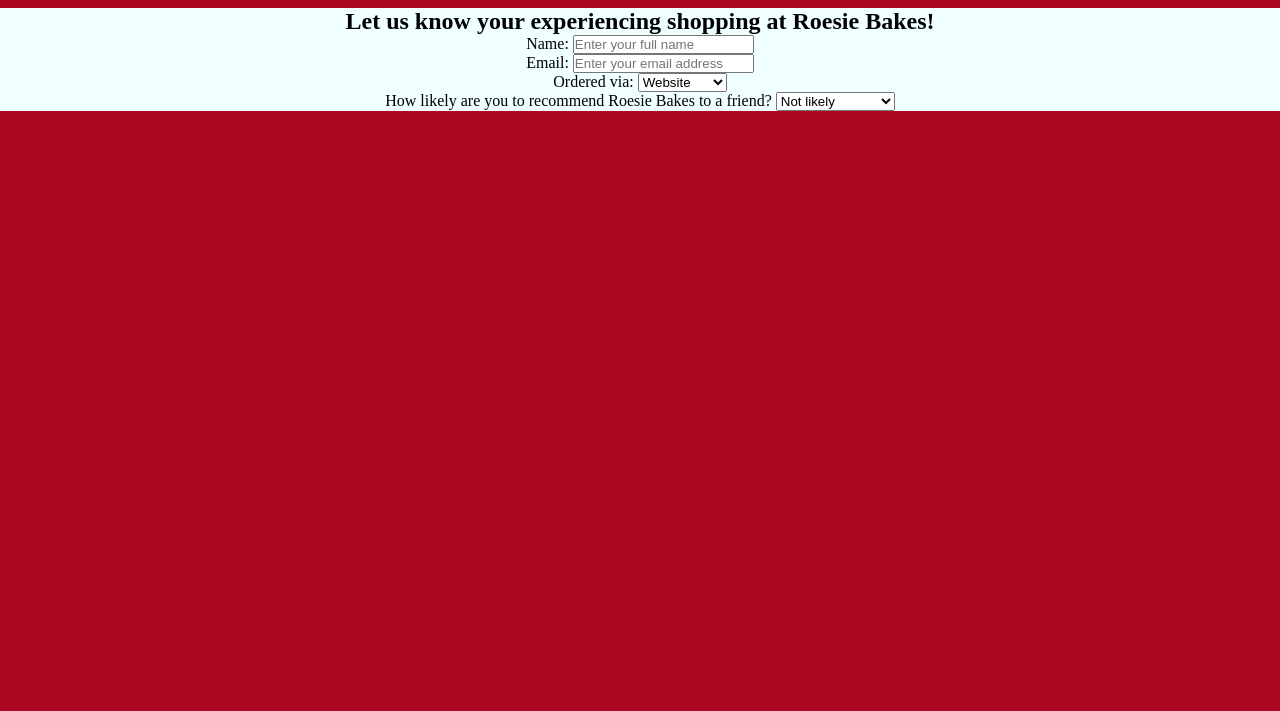
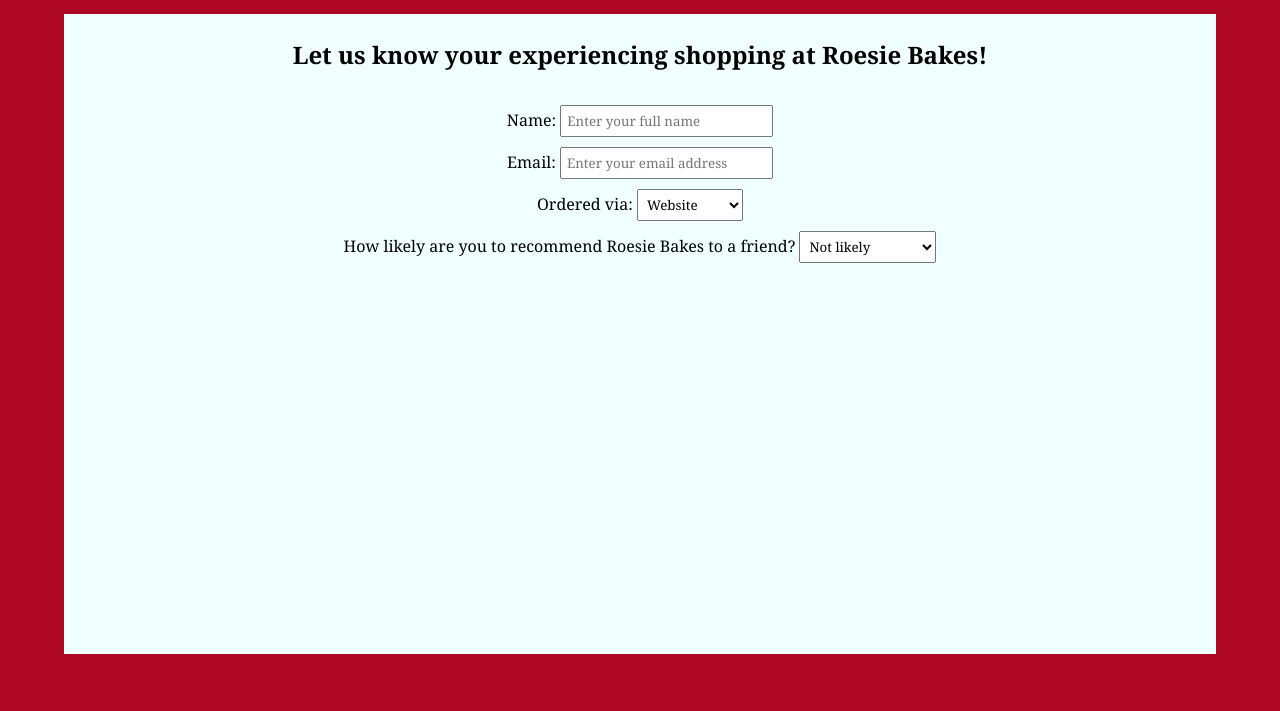
Before and after one commit to li0so/survey_form, a plain HTML site: page index.html in a window 1280 px wide. Shown: the part 89-800 px from the top of the page. Drawn offline with Linux system fonts and the light colour scheme.

Commit message:
Form Styling
Changed the height and the width of the form body.

```diff
--- a/index.html
+++ b/index.html
@@ -9,31 +9,31 @@
 
 <body>
 
-    <h1>Survey Form</h1>
+    <h1 class="survey_title">Survey Form</h1>
 
     <div class="content_wrapper">
 
-        <h2>Let us know your experiencing shopping at Roesie Bakes!</h2>
+        <h2 class="survey_heading">Let us know your experiencing shopping at Roesie Bakes!</h2>
 
         <form action="" method="post">
 
             <label for="name">Name:
-            <input id="name" type="text" placeholder="Enter your full name"></input>
+            <input id="name" type="text" placeholder="Enter your full name" class="form_field"></input>
             </label>
 
             <label for="email">Email:
-            <input id="email" type="email" placeholder="Enter your email address"></input>
+            <input id="email" type="email" placeholder="Enter your email address" class="form_field"></input>
             </label>
 
             <label for="order_type">Ordered via:
-            <select name="order_type" id="order_type">
+            <select name="order_type" id="order_type" class="form_field">
                 <option value="website">Website</option>
                 <option value="mobile_app">Mobile App</option>
             </select>
             </label>
 
             <label for="recommendation">How likely are you to recommend Roesie Bakes to a friend?
-            <select name="recommendation" id="recommendation">
+            <select name="recommendation" id="recommendation" class="form_field">
                 <option value="not_likely">Not likely</option>
                 <option value="somewhat_likely">Somewhat likely</option>
                 <option value="very_likely">Very likely</option>
--- a/styles.css
+++ b/styles.css
@@ -2,6 +2,7 @@
     box-sizing: border-box;
     padding: 0;
     margin: 0;
+    font-family: Georgia, 'Times New Roman', Times, serif;
 }
 
 body {
@@ -16,9 +17,23 @@ h1 {
 .content_wrapper {
     background-color: azure;
     text-align: center;
+    height: 40em;
+    /* width: 60em; */
+    margin-left: 4em;
+    margin-right: 4em;
+}
+
+.survey_heading {
+    padding-top: 1em;
+    margin-bottom: 1em;
 }
 
 form {
     display: flex;
     flex-direction: column;
 }
+
+.form_field {
+    padding: 5px;
+    margin-top: 10px;
+}
```
